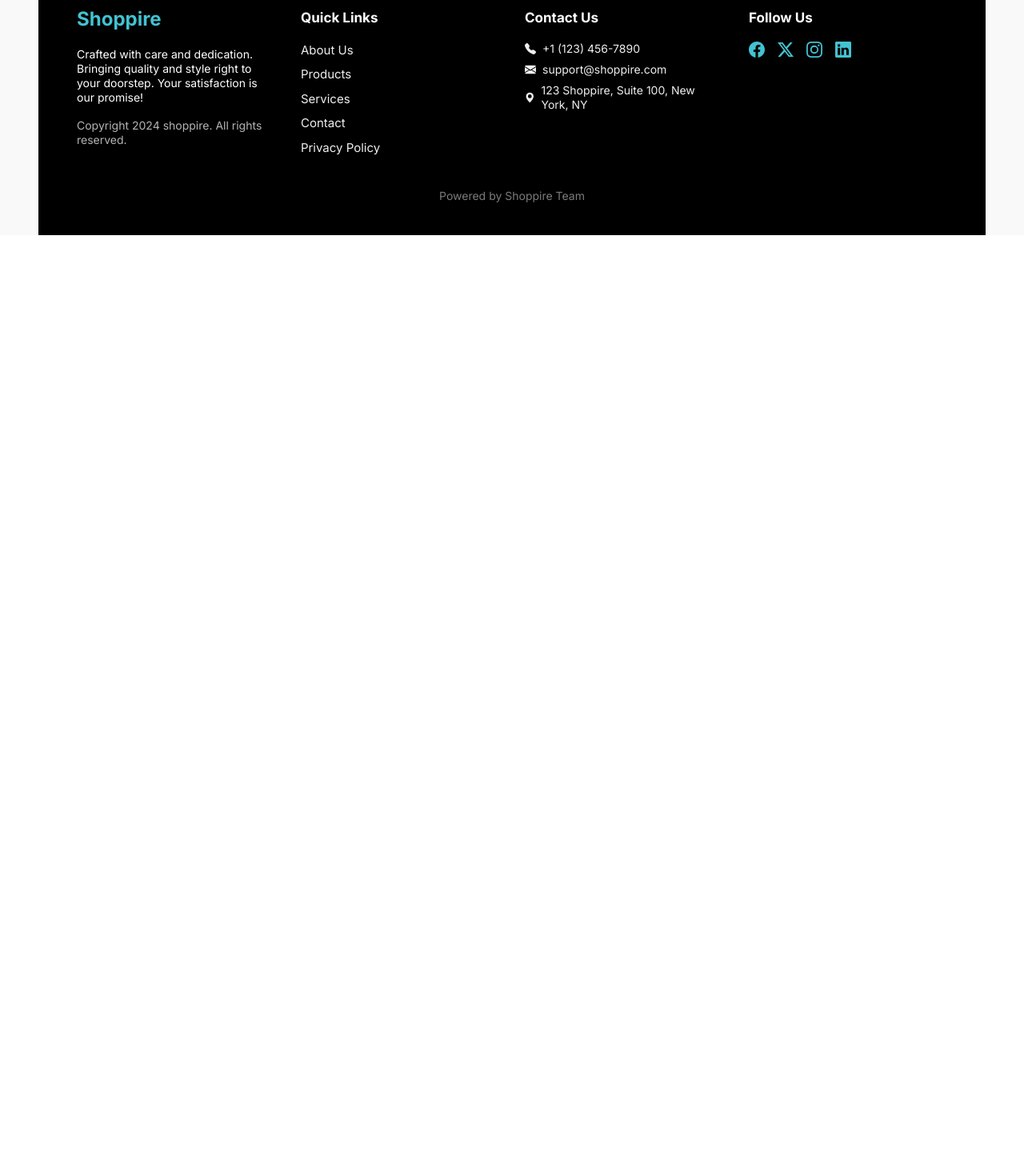
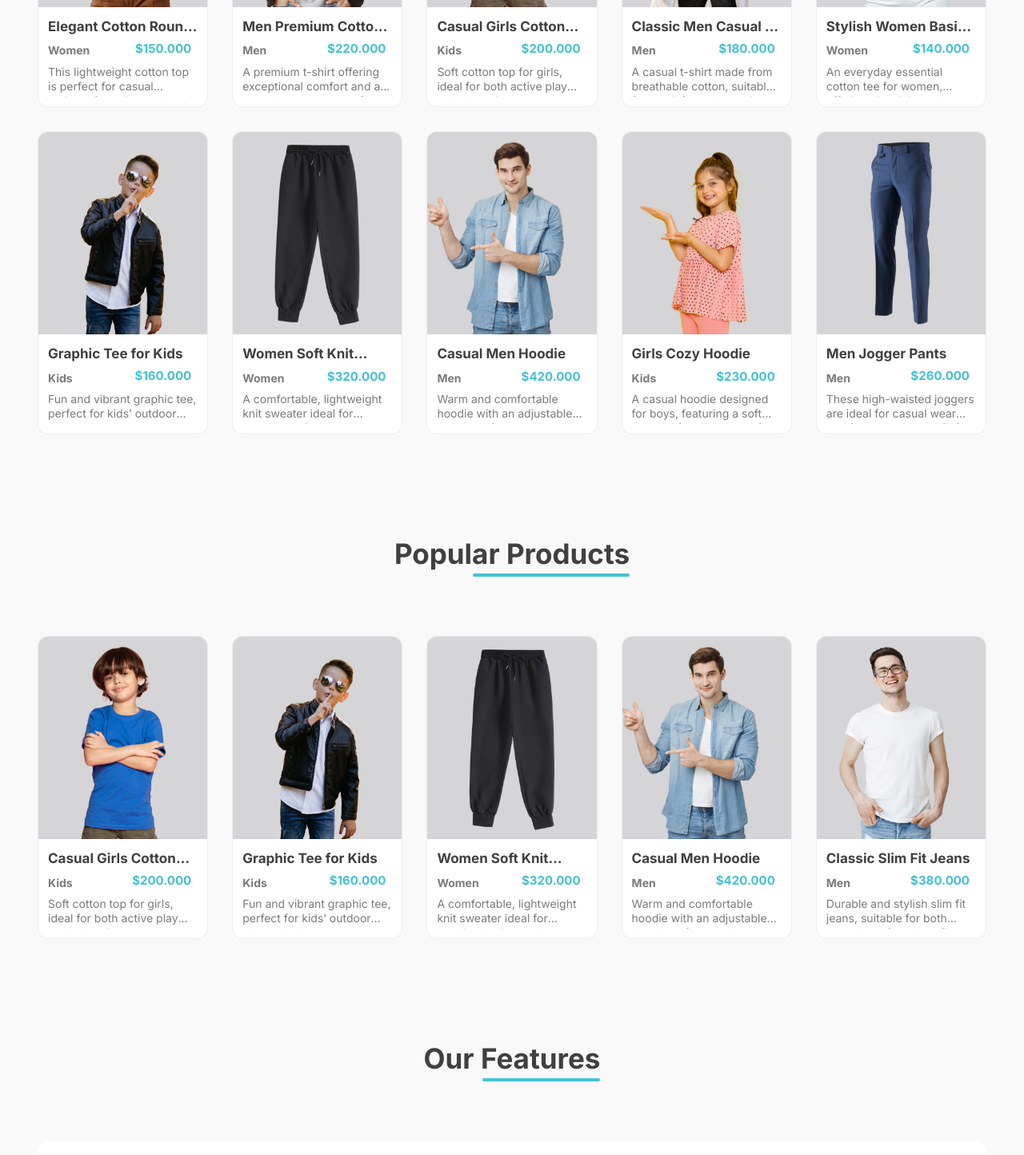
Before and after one commit to Trungnam2790/Shoppire, a React (Vite) app in the folder frontend/: page / in a window 1280 px wide. Shown: the part 1330-2774 px from the top of the page at 80% size. Before the commit the page ends 1624 px from the top, so only its background shows below. Built offline with nearby package versions, Linux system fonts and the light colour scheme.

Commit message:
home collection frontend

```diff
--- /dev/null
+++ b/frontend/src/components/Features.jsx
@@ -0,0 +1,33 @@
+import React from "react"
+import Title from "./Title"
+import { TbArrowBackUp, TbTruckDelivery } from "react-icons/tb"
+import { RiSecurePaymentLine } from "react-icons/ri"
+
+const Features = () => {
+  return (
+    <section className="max-padd-container py-16">
+        {/* title */}
+      <Title title={'Our Features'} titleStyles={'text-center'} />
+      {/* container */}
+      <div className="grid grid-cols-1 sm:grid-cols-2 lg:grid-cols-3 gap-12 bg-white rounded-xl">
+        <div className="p-4 rounded-3xl text-center">
+          <TbArrowBackUp className="bold-32 mb-3 text-yellow-500 mx-auto" size={40}/>
+          <h4 className="h4 capitalize">Easy Return</h4>
+          <p>Lorem ipsum dolor sit amet consectetur adipisicing elit. Debitis tenetur dolorem alias illum perspiciatis animi?</p>
+         </div>
+         <div className="p-4 rounded-3xl text-center">
+          <TbTruckDelivery className="bold-32 mb-3 text-secondary mx-auto" size={40}/>
+          <h4 className="h4 capitalize">Fast Delivery</h4>
+          <p>Lorem ipsum dolor sit amet consectetur adipisicing elit. Debitis tenetur dolorem alias illum perspiciatis animi?</p>
+         </div>
+         <div className="p-4 rounded-3xl text-center">
+          <RiSecurePaymentLine className="bold-32 mb-3 text-red-500 mx-auto" size={40}/>
+          <h4 className="h4 capitalize">Secure Payment</h4>
+          <p>Lorem ipsum dolor sit amet consectetur adipisicing elit. Debitis tenetur dolorem alias illum perspiciatis animi?</p>
+         </div>
+        </div>
+    </section>
+  )
+}
+
+export default Features
--- a/frontend/src/components/Footer.jsx
+++ b/frontend/src/components/Footer.jsx
@@ -51,7 +51,7 @@ const Footer = () => {
                             <BsEnvelopeFill /> support@shoppire.com
                         </p>
                         <p className="text-gray-10 mb-2 flex items-center gap-2">
-                            <BsGeoAltFill /> 123 Shoppire, Suite 100, New York, NY
+                            <BsGeoAltFill /> 123 Shoppire, Thu Duc, VIET NAM, VN
                         </p>
                     </div>
 
--- a/frontend/src/components/Item.jsx
+++ b/frontend/src/components/Item.jsx
@@ -1,8 +1,21 @@
 import React from 'react'
+import { Link } from 'react-router-dom'
 
 const Item = ({product}) => {
   return (
-    <div>Item</div>
+    <div className='ring-1 ring-slate-900/5 rounded-xl bg-white overflow-hidden'>
+    <Link to={`/product/${product._id}`} className='flexCenter relative'>
+    <img src={product.image[0]} alt="productImg" />
+    </Link>
+    <div className='p-3'>
+      <h4 className='h4 line-clamp-1 !my-0'>{product.name}</h4>
+      <div className='flexBetween pt-1'>
+        <p className='font-bold'>{product.category}</p>
+        <h5 className='h5 text-secondary pr-2'>${product.price}.000</h5>
+      </div>
+      <p className='line-clamp-2 py-1'>{product.description}</p>
+      </div>
+    </div>
   )
 }
 
--- a/frontend/src/components/Navbar.jsx
+++ b/frontend/src/components/Navbar.jsx
@@ -40,7 +40,7 @@ const Navbar = ({ containerStyles, toggleMenu, menuOpened }) => {
             onClick={menuOpened && toggleMenu }
           >
             {icon}
-            <h5>{label}</h5>
+            <h5 className='medium-16'>{label}</h5>
           </NavLink>
         </div>
       ))}
--- a/frontend/src/components/NewArrivals.jsx
+++ b/frontend/src/components/NewArrivals.jsx
@@ -13,9 +13,9 @@ const NewArrivals = () => {
   },[products])
 
   return (
-    <section>
+    <section className='max-padd-container py-16'>
       <Title title={'New Arrivals'} titleStyles={'text-center'}/>
-      <div className="">
+      <div className='grid grid-cols-1 xs:grid-cols-2 md:grid-cols-3 xl:grid-cols-5 gap-8'>
         {newArrivals.map((product) => (
           <div key={product._id}>
             <Item product={product} />
--- /dev/null
+++ b/frontend/src/components/PopularProducts.jsx
@@ -0,0 +1,32 @@
+import React, { useContext, useEffect, useState } from 'react'
+import Title from './Title'
+import { products } from '../assets/data'
+import { ShopContext } from '../context/ShopContext'
+import Item from './Item'
+
+
+const PopularProducts = () => {
+    const { products } = useContext(ShopContext)
+    const [popularProducts, setPopularProducts] = useState([])
+
+    useEffect(() => {
+    const data = products.filter(item => item.popular)
+    setPopularProducts(data.slice(0, 5))
+    }, [products])
+
+  return (
+    <section className='max-padd-container py-16'>
+        <Title title={'Popular Products'} titleStyles={'text-center'} />
+        {/* container */}
+        <div className='grid grid-cols-1 xs:grid-cols-2 md:grid-cols-3 xl:grid-cols-5 gap-8'>
+            {popularProducts.map(product => (
+                <div key={product._id}>
+                    <Item product={product} />
+                </div>
+                ))}
+        </div>
+    </section>
+  )
+}
+
+export default PopularProducts
--- a/frontend/src/pages/Collection.jsx
+++ b/frontend/src/pages/Collection.jsx
@@ -1,8 +1,54 @@
 import React from 'react'
+import Title from '../components/Title'
 
 const Collection = () => {
   return (
-    <div>Collection</div>
+    <section>
+      <div>
+        {/* Filter options */}
+        <div>
+          {/* Search Box */}
+
+          {/* Category Filter */}
+          <div>
+            <h5>Categorier</h5>
+            <div>
+              {["Men", "Women", "Kids"].map((cat) => (
+                <label key={cat} className="">
+                  <input type="checkbox" value={cat} className="w-3" />
+                  {cat}
+                </label>
+              ))}
+            </div>
+          </div>
+
+          {/* Type Filter */}
+          <div>
+          <h5>Types</h5>
+            <div>
+              {["Topwear", "Bottomwear", "Winterwear"].map((subCat) => (
+                <label key={subCat} className="">
+                  <input type="checkbox" value={subCat} className="w-3" />
+                  {subCat}
+                </label>
+              ))}
+            </div>
+          </div>
+
+          {/* Sort By */}
+          <select>
+            <option value="relevant">Sort by: Relevant</option>
+            <option value="low">Sort by: Low</option>
+            <option value="high">Sort by: High</option>
+          </select>
+        </div>
+        {/* right side */}
+        <div>
+            <Title title={'Our Collection'}/>
+            {/* product container */}
+        </div>
+      </div>
+    </section>
   )
 }
 
--- a/frontend/src/pages/Home.jsx
+++ b/frontend/src/pages/Home.jsx
@@ -2,6 +2,8 @@ import React from 'react'
 import Hero from '../components/Hero'
 import Footer from '../components/Footer'
 import NewArrivals from '../components/NewArrivals'
+import PopularProducts from '../components/PopularProducts'
+import Features from '../components/Features'
 
 const Home = () => {
   return (
@@ -9,6 +11,8 @@ const Home = () => {
 
       <Hero />
       <NewArrivals />
+      <PopularProducts />
+      <Features />
       <Footer />
 
     </>
```
